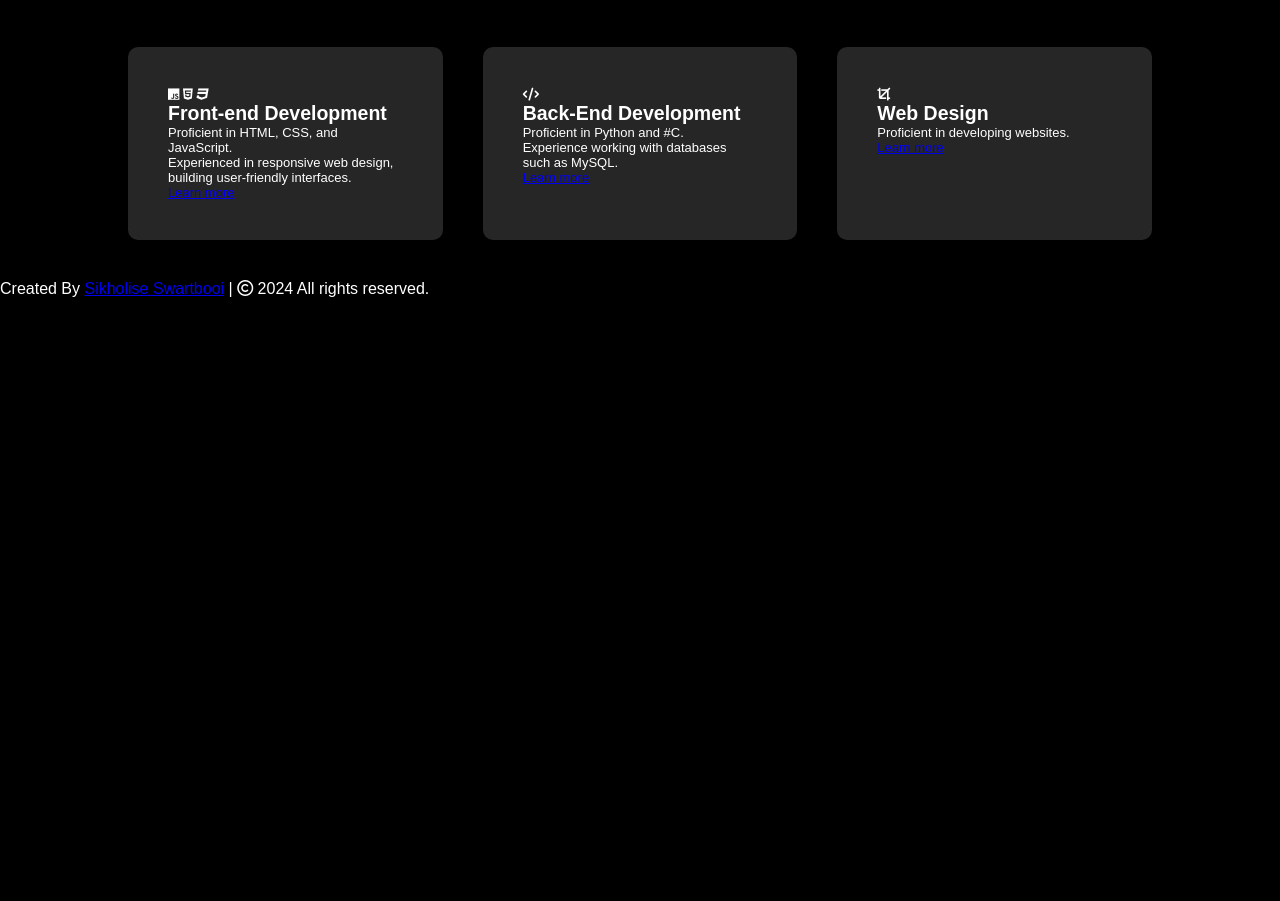
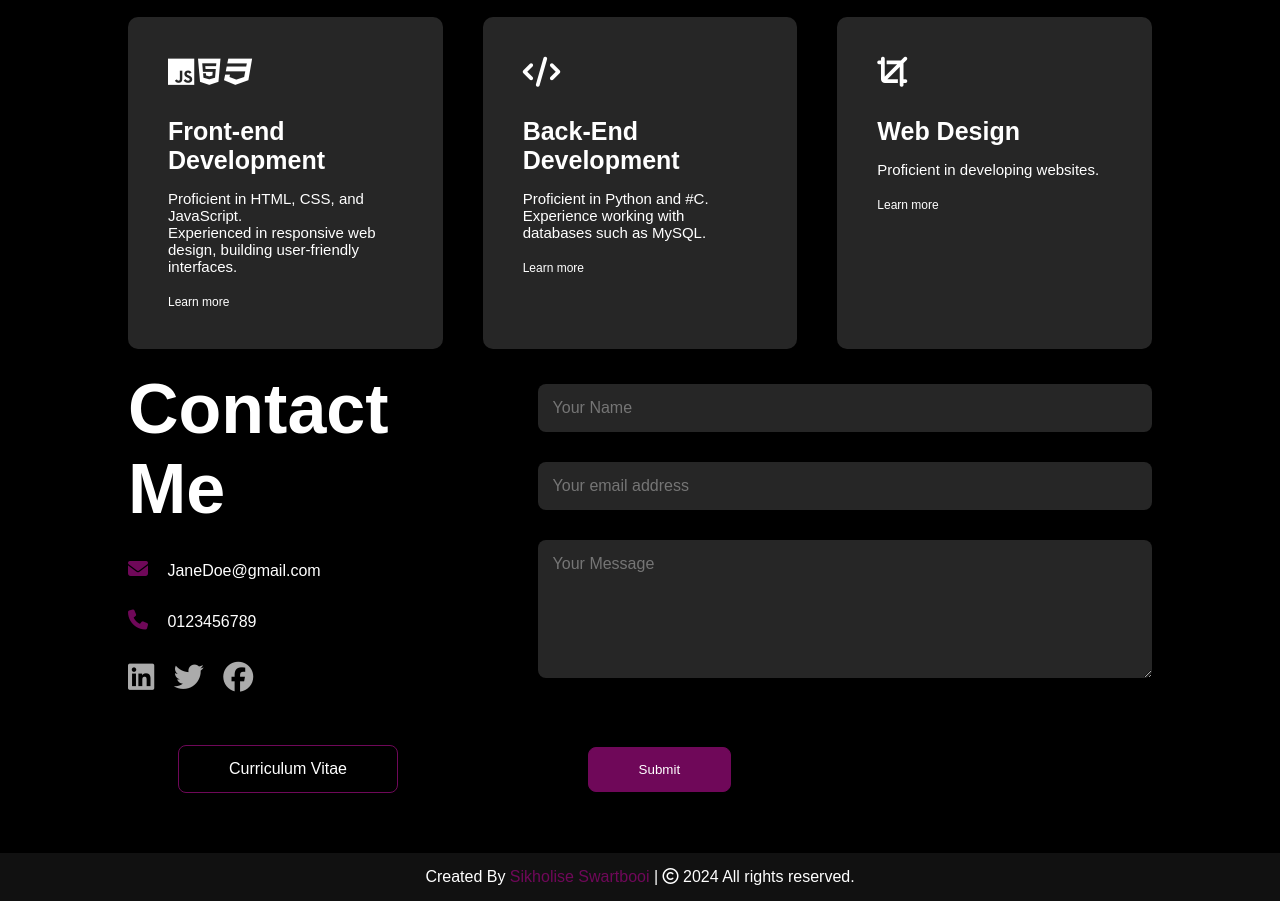
Before and after one commit to SikhoSwart/portfolio_project, a plain HTML site: page index.html in a window 1280 px wide. Shown: the part 1453-2354 px from the top of the page. Before the commit the page ends 1751 px from the top, so only its background shows below. Drawn offline with Linux system fonts and the light colour scheme; a script that the page names is missing.

Commit message:
Updated code for html and css files

```diff
--- a/index.html
+++ b/index.html
@@ -8,17 +8,16 @@
         <script src="https://kit.fontawesome.com/a4806ff69a.js" crossorigin="anonymous"></script>
     </head>
     <body>
-
 <!-------Home Page-------->
         <div id="header">
             <div class="container">
                 <nav>
                     <div class="logo"><a href="#">Port<span>folio.</span></a></div>
                     <ul>
-                        <li> <a href="#">Home</a></li>
-                        <li> <a href="#">About</a></li>
-                        <li> <a href="#">Skills</a></li>
-                        <li> <a href="#">Contact</a></li>
+                        <li> <a href="#header">Home</a></li>
+                        <li> <a href="#about">About</a></li>
+                        <li> <a href="#skills">Skills</a></li>
+                        <li> <a href="#contact">Contact</a></li>
                     </ul>
                 </nav>
                 <div class="intro">
@@ -27,8 +26,7 @@
                 </div>
             </div>
         </div>
-
-<!----------about section------>
+<!----------about section------->
     <div id="about">
         <div class="container">
             <div class="row">
@@ -54,8 +52,7 @@
             </div>
         </div>
     </div>
-
-<!----------Skills Section------>
+<!----------Skills Section------->
 <div id="skills">
     <div class="container">
         <h1 class="text">Skills</h1>
@@ -93,15 +90,40 @@
     </div>
 </div>
 
+<!------Contact Section----->
+<div id="contact">
+    <div class="container">
+        <div class="row">
+            <div class="left">
+                <h1 class="text">Contact Me</h1>
+                <p> <i class="fa-solid fa-envelope"></i> JaneDoe@gmail.com</p>
+                <p><i class="fa-solid fa-phone"></i> 0123456789</p>
+                <div class="socials">
+                    <a href="https://linkedin.com"><i class="fa-brands fa-linkedin"></i></a>
+                    <a href="https://twitter.com"><i class="fa-brands fa-twitter"></i></a>
+                    <a href="https://facebook.com"><i class="fa-brands fa-facebook"></i></a>
+                </div>
+                <a href="CV.pdf" class="btn">Curriculum Vitae</a>
+            </div>
+            <div class="right">
+                <form>
+                    <input type="text" name="Name" placeholder="Your Name" required>
+                    <input type="text" name="Email" placeholder="Your email address" required>
+                    <textarea name="Message" rows="6" placeholder="Your Message"></textarea>
+                    <button type="submit" class="btn btn2">Submit</button>
+                </form>
+            </div>
+        </div>
+    </div>
+</div>
+
 <!--------footer section-------->
     <footer>
-        <span>Created By <a href="https://github.com/SikhoSwart">Sikholise Swartbooi</a> | <span class="far fa-copyright"></span> 2024 All rights reserved.</span>
+        <span>Created By <a href="https://github.com/SikhoSwart">Sikholise Swartbooi</a> | <span class="fa-regular fa-copyright"></span> 2024 All rights reserved.</span>
     </footer>
 
     <script src="script.js"></script>
 </body>
 </html>
-
-
     </body>
 </html>
--- a/style.css
+++ b/style.css
@@ -4,10 +4,15 @@
     font-family: 'Poppins', sans-serif;
     box-sizing: border-box;
 }
+html{
+    scroll-behavior: smooth;
+}
 body{
     background: black;
     color: #fff;
 }
+
+/*------home section--------*/
 #header{
     width: 100%;
     height: 100vh;
@@ -102,7 +107,7 @@ nav ul li a:hover::after{
 
 /*-----------skills section----------*/
 #skills{
-    padding: 30px 0;
+    padding: 0px 0;
 }
 
 .skillset{
@@ -120,3 +125,139 @@ nav ul li a:hover::after{
     border-radius: 10px;
 
 }
+
+.skillset div i{
+    font-size: 30px;
+    margin-bottom: 30px;
+}
+
+.skillset div h2{
+    font-size: 25px;
+    margin-bottom: 15px;
+}
+
+.skillset div p{
+    font-size: 15px;
+
+}
+
+.skillset div a{
+    text-decoration: none;
+    color: #fff;
+    font-size: 12px;
+    margin-top: 20px;
+    display: inline-block;
+}
+
+.skillset div:hover{
+    background: rgb(111, 8, 89);
+    transition: 0.45s;
+    transform: translateY(-10px);
+}
+
+/*------contact section---------*/
+.left{
+    flex-basis: 35%;
+}
+
+.right{
+    flex-basis: 60%;
+}
+
+.left p{
+    margin-top: 30px;
+}
+
+.left p i{
+    color: rgb(111, 8, 89);
+    margin-right: 15px;
+    font-size: 20px;
+}
+
+.socials{
+    margin-top: 30px;
+}
+
+.socials a{
+    text-decoration: none;
+    font-size: 30px;
+    margin-right: 15px;
+    color: #ababab;
+    display: inline-block;
+}
+
+.socials a:hover{
+    color: rgb(111, 8, 89);
+    transition: 0.45s;
+    transform: translateY(-5px);
+
+}
+
+.btn{
+    display: inline-block;
+    margin: 50px;
+    width: fit-content;
+    border: 1px solid rgb(111, 8, 89);
+    padding: 14px 50px;
+    border-radius: 8px;
+    text-decoration: none;
+    color: #fff;
+}
+ .btn:hover{
+    background: rgb(111, 8, 89);
+ }
+
+ .btn.btn2{
+    display: inline-block;
+    background: rgb(111, 8, 89);
+ }
+
+ .right form{
+    width: 100%;
+ }
+ form input, form textarea{
+    width: 100%;
+    border: 0;
+    outline: none;
+    background: #262626;
+    padding: 15px;
+    margin: 15px 0;
+    color: #fff;
+    font-size: 16px;
+    border-radius: 8px;
+ }
+
+ form btn2{
+    padding: 14px 60px;
+    font-size: 18px;
+    margin-top: 20px;
+ }
+
+ /*------Footer Section------*/
+ footer{
+    background: #111;
+    padding: 15px 23px;
+    color: #fff;
+    text-align: center;
+}
+footer span a{
+    color: rgb(111, 8, 89);
+    text-decoration: none;
+}
+footer span a:hover{
+    text-decoration: underline;
+}
+
+/*------Responsive------*/
+@media only screen and (max-width: 600px){
+    #header{
+        background-image: url(images/phone\ background.PNG);
+    }
+    .intro{
+        margin-top: 100%;
+        font-size: 16px;
+    }
+    .intro h1{
+        font-size: 30px;
+    }
+}
```
Also changed, not shown: 1 other file.
